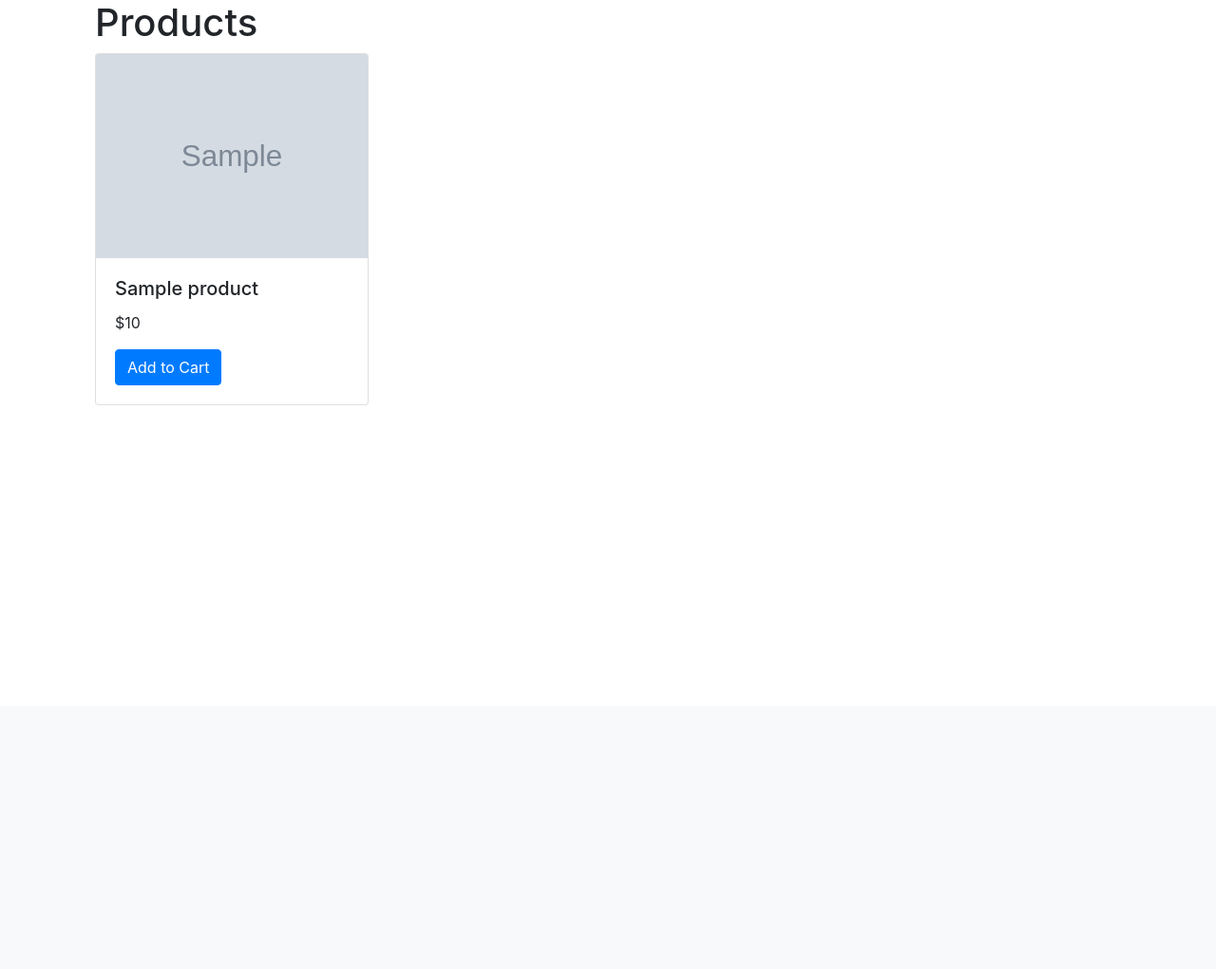
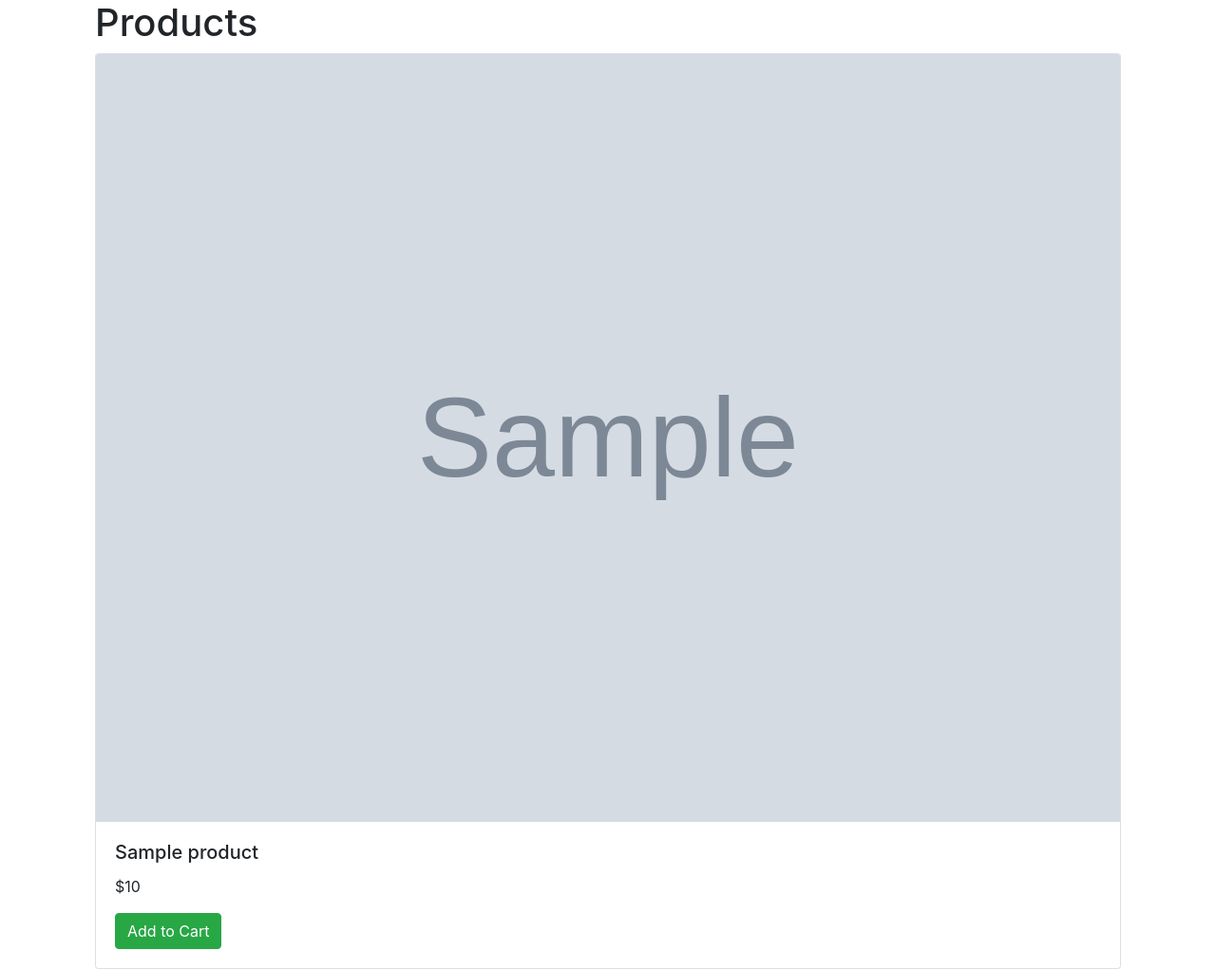
Before and after one commit to TerryThreatt/pyshop, a Python web app: template products/templates/index.html in a window 1280 px wide. Shown: the part 56-1077 px from the top of the page at 95% size. Before the commit the page ends 483 px from the top, so only its background shows below. Run offline with Jinja, Linux system fonts and the light colour scheme; the template is opened without the code that fills it: most values are stand-ins (such as "Sample title", 1, 10 or a date in 2020); grey boxes marked "Sample" are stand-in pictures; some libraries are stand-ins or nearby versions.

Commit message:
updated /products view

```diff
--- a/products/templates/index.html
+++ b/products/templates/index.html
@@ -3,21 +3,21 @@
 {% block content %}
     <div class="container">
     <h1>Products</h1>
-    </div>
     <div class="row">
-            {% for product in products %}
-            <div class="container">
             <div class="col">
+                    <div class="card-deck">
+                    {% for product in products %}
                     <div class="card" style="width: 18rem;">
                         <img src="{{ product.image_url }}" class="card-img-top" alt="{{ product.name }}">
                         <div class="card-body">
                             <h5 class="card-title">{{ product.name }}</h5>
                             <p class="card-text">${{ product.price }}</p>
-                            <a href="#" class="btn btn-primary">Add to Cart</a>
+                            <a href="#" class="btn btn-success">Add to Cart</a>
                         </div>
                     </div>
-                </div>
-            {% endfor %}
+                {% endfor %}
+            </div>
+        </div>
         </div>
     </div>
 
```
Also changed, not shown: db.sqlite3.
